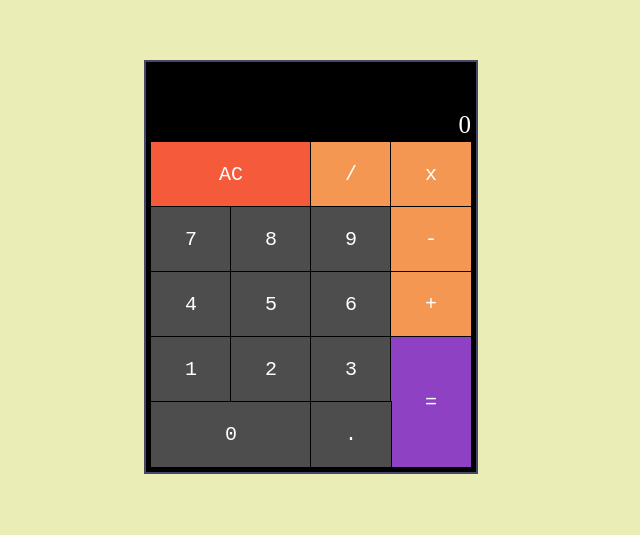
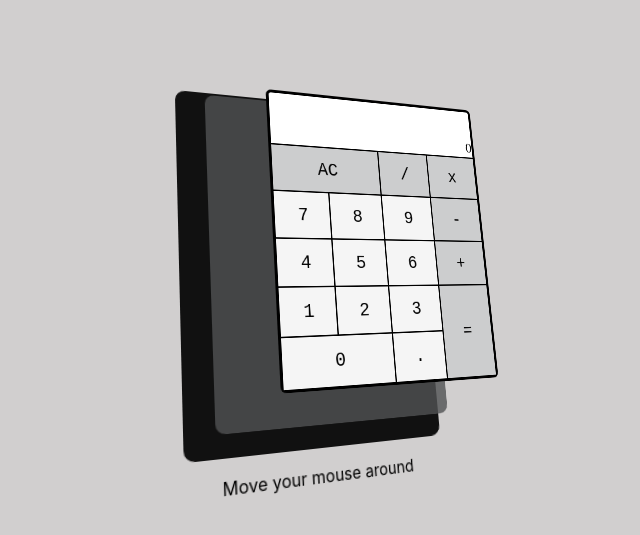
Before and after one commit to bdai09/3D-Tracking-Calculator, a React (Create React App) app: page / in a window 1280 px wide. Shown: the part 133-668 px from the top of the page, without its empty margins (329-969 px from the left). Built offline with nearby package versions, Linux system fonts and the light colour scheme; a web font is replaced by a local one.

Commit message:
color set

```diff
--- a/package.json
+++ b/package.json
@@ -25,5 +25,8 @@
     "not dead",
     "not ie <= 11",
     "not op_mini all"
-  ]
+  ],
+  "devDependencies": {
+    "gh-pages": "^2.0.1"
+  }
 }
--- a/src/App.js
+++ b/src/App.js
@@ -8,15 +8,40 @@ class App extends Component {
       valNew: '0',
       valOld: '0',
       formula: '',
-      beforeIs:''
+      beforeIs:'',
+      offsetX:'',
+      offsetY:'',
+      friction:1/32
     }
+    this._mouseMove=this._mouseMove.bind(this);
     this.reachMax = this.reachMax.bind(this);
     this.handleOperators = this.handleOperators.bind(this);
     this.handleEvaluate = this.handleEvaluate.bind(this);
     this.cleanUp = this.cleanUp.bind(this);
     this.handleDecimal = this.handleDecimal.bind(this);
     this.handleNumbers = this.handleNumbers.bind(this);
+    this.changeSize=this.changeSize.bind(this);
   }
+  componentDidMount() {
+    document.addEventListener('mousemove', this._mouseMove);
+  }
+  componentWillUnmount() {
+    document.removeEventListener('mousemove', this._mouseMove);
+  }
+  _mouseMove(e) {
+    let followX = (window.innerWidth / 2 - e.clientX);
+    let followY = (window.innerHeight / 2 - e.clientY);
+
+    let x = 0,
+        y = 0;
+    x +=( (-followX - x) * this.state.friction);
+    y += (followY - y) * this.state.friction;
+    this.setState({
+      offsetX: x,
+      offsetY: y
+    });
+  }
+
   cleanUp() {
     this.setState({
       valNew: '0',
@@ -128,6 +153,7 @@ class App extends Component {
         formula: expression.replace(/\*/g, '⋅').replace(/-/g, '‑') + '=' + answer,
         beforeIs: ''
       });
+     // document.getElementById("formulaScreen").style.fontSize = "30px";
     }
   }
 
@@ -168,32 +194,56 @@ class App extends Component {
       }
   }}
 
+changeSize(){  //deal with re-size when formula is too long, resize font
+  if(this.state.formula!==''){
+let formulaScreen=document.getElementById('formulaScreen');
+formulaScreen.style.fontSize = "30px"
+let fontSize = parseInt(formulaScreen.style.fontSize.replace('px', ''));
+for (let i = fontSize; i >= 0; i--) {
+  let overflow=(formulaScreen.scrollHeight > formulaScreen.clientHeight || formulaScreen.scrollWidth > formulaScreen.clientWidth);
+  if (overflow) {
+   fontSize--;
+   formulaScreen.style.fontSize = fontSize + "px";
+  }
+}
+}}
+
   render() {
+    let offset = {
+      transform: `translate(-50%, -50%) perspective(600px)
+                  rotateY(${this.state.offsetX}deg)
+                  rotateX(${this.state.offsetY}deg)`
+                 }
+     this.changeSize();
     return (
-      <div className="App">
-        <div className='App-body'>
-          <div className="formulaScreen">{this.state.formula} </div>
+      <div className='wrapper' style={offset}>
+      <div className="shape"></div>
+        <div className='shape2'>
+          <div id="formulaScreen" className="formulaScreen">
+          {this.state.formula} </div>
           <div className="outputScreen"> {this.state.valNew} </div>
           <div>
-        <button value='AC' onClick={this.cleanUp} style={{width:160, background: '#F55A3B'}}>AC</button>
-        <button value='/'  onClick={this.handleOperators} style={{background: '#F49753'}}>/</button>
-        <button value='x'  onClick={this.handleOperators} style={{background: '#F49753'}}>x</button>
+        <button value='AC' onClick={this.cleanUp} style={{width:160, background: '#cccdce'}}>AC</button>
+        <button value='/'  onClick={this.handleOperators} style={{background: '#cccdce'}}>/</button>
+        <button value='x'  onClick={this.handleOperators} style={{background: '#cccdce'}}>x</button>
         <button value='7'  onClick={this.handleNumbers} >7</button>
         <button value='8'  onClick={this.handleNumbers} >8</button>
         <button value='9'  onClick={this.handleNumbers} >9</button>
-        <button value='‑'  onClick={this.handleOperators} style={{background: '#F49753'}}>-</button>
+        <button value='‑'  onClick={this.handleOperators} style={{background: '#cccdce'}}>-</button>
         <button value='4'  onClick={this.handleNumbers} >4</button>
         <button value='5'  onClick={this.handleNumbers} >5</button>
         <button value='6'  onClick={this.handleNumbers} >6</button>
-        <button value='+'  onClick={this.handleOperators} style={{background: '#F49753'}}>+</button>
+        <button value='+'  onClick={this.handleOperators} style={{background: '#cccdce'}}>+</button>
         <button value='1'  onClick={this.handleNumbers} >1</button>
         <button value='2'  onClick={this.handleNumbers} >2</button>
         <button value='3'  onClick={this.handleNumbers} >3</button>
-        <button value='='  onClick={this.handleEvaluate} style={{background: '#8E42C3',position: 'absolute',height: 130, bottom: 5}}>=</button>
+        <button value='='  onClick={this.handleEvaluate} style={{background: '#cccdce',position: 'absolute',height: 130, bottom: 0}}>=</button>
         <button value='0'  onClick={this.handleNumbers} style={{width:160}}>0</button>
-        <button value='.'  onClick={this.handleDecimal} >.</button>
+        <button value='.'  onClick={this.handleDecimal} style={{width:78}}>.</button>
+
+
       </div>
-        </div>
+        </div><p>Move your mouse around</p>
       </div>
     )
   }
--- a/src/App.scss
+++ b/src/App.scss
@@ -1,38 +1,26 @@
 @import url('https://fonts.googleapis.com/css?family=Sniglet');
 $digital: 'Sniglet', cursive;
-.App {
-  height: 100vh;
-  display: flex;
-  align-items: center;
-  justify-content: center;
-  background: #eaeeb6;
-}
+@import url('https://fonts.googleapis.com/css?family=Montserrat');
 
-.App-body {
-  border: 2px solid #47476b;
-  padding: 5px;
-  background: black;
-  width: 320px;
-  position: relative;
+body{
+  background-color: rgb(209, 207, 207)
 }
 
 .formulaScreen {
   font-family: $digital;
   min-height: 40px;
-  font-size: 30px;
   color: rgb(252, 219, 4);
   text-align: right;
   vertical-align: text-top;
   line-height: 30px;
-  overflow-wrap: break-word;
-  word-wrap: break-word;
+  width: 320px;
+  height: 20px;
 }
 
-
 .outputScreen {
-  font-size: 25px;
+  font-size: 22px;
   font-family: $digital;
-  color: white;
+  color: black;
   text-align: right;
   line-height: 35px;
 }
@@ -41,16 +29,53 @@ button {
   position: relative;
   height: 65px;
   width: 80px;
-  color: white;
-  outline: 1px solid black;
+  color: black;
+  outline: 2px solid black;
   border: none;
-  background: #4d4d4d;
+  background: whitesmoke;
   font-family: $digital, monospace;
-  font-size: 20px;
+  font-size: 25px;
   cursor: default;
   &:hover {
-    color: black;
-    outline: .05em solid grey;
+    color: rgb(90, 89, 89);
+    outline: 1px solid grey;
     z-index: 3;
   }
 }
+
+
+
+.wrapper{
+  position: absolute;
+  top: 50%;
+  left: 50%;
+  transform: translate(-50%, -50%) perspective(600px) rotateY(20deg) rotateX(10deg);
+  background: #111111;
+  transform-style: preserve-3d;
+  width: 260px;
+  height: 350px;
+  border-radius: 10px;
+
+  & .shape{
+    background: #505152;
+    border-radius: 10px;
+    width: 260px;
+    height: 350px;
+    transform: translateZ(50px) scale(.85);
+    opacity: 0.8;}
+
+  & .shape2{
+    position: absolute;
+    top: 0;
+    left: 0;
+    z-index: 2;
+    width: 320px;
+    height: 400px;
+    transform: translateZ(150px) translateX(-27px) translateY(-26px) scale(.55);
+    border: 4px solid black;
+    background:white;
+    opacity: 1;
+    border-radius: 8px;}
+  & p{
+    text-align: center;
+  }}
```
Also changed, not shown: 1 other file (tests, documents, lock files or other folders).
